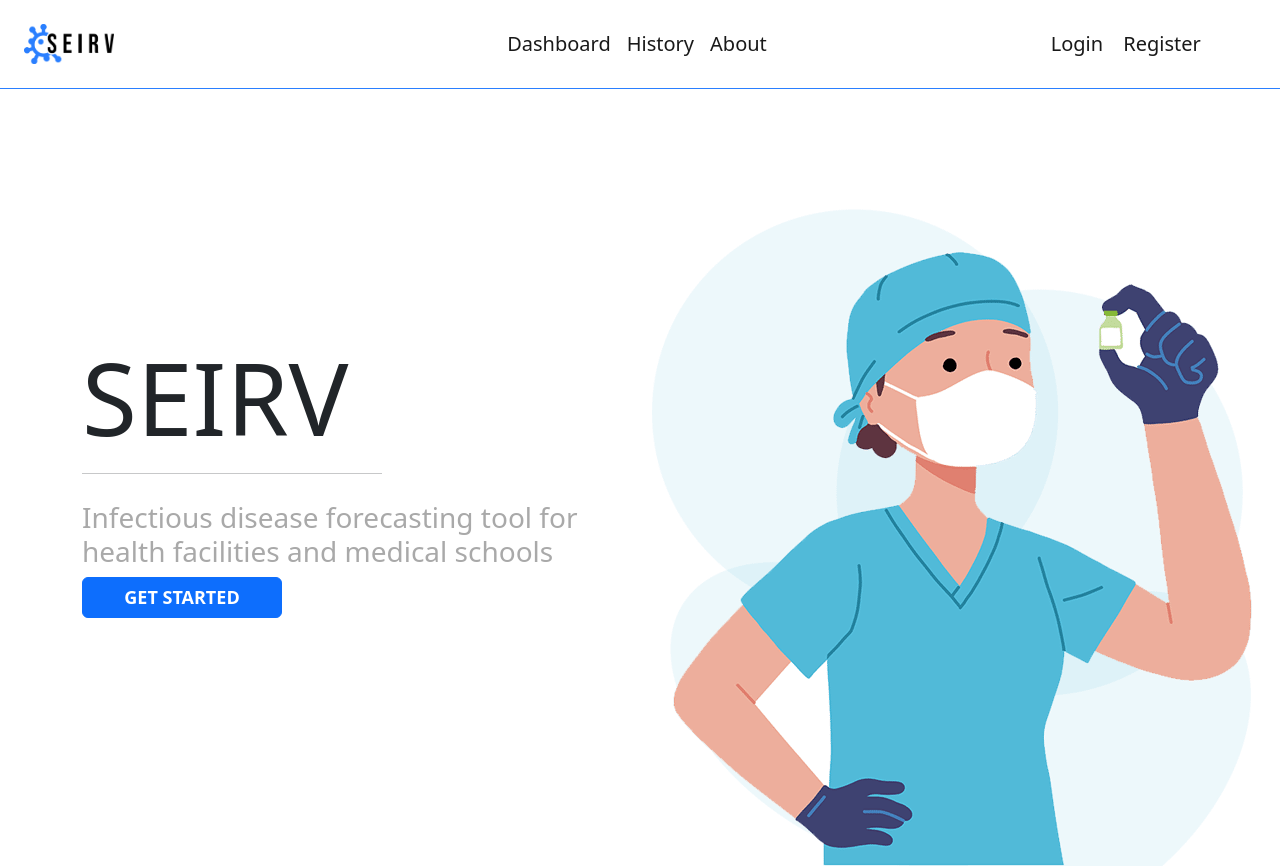
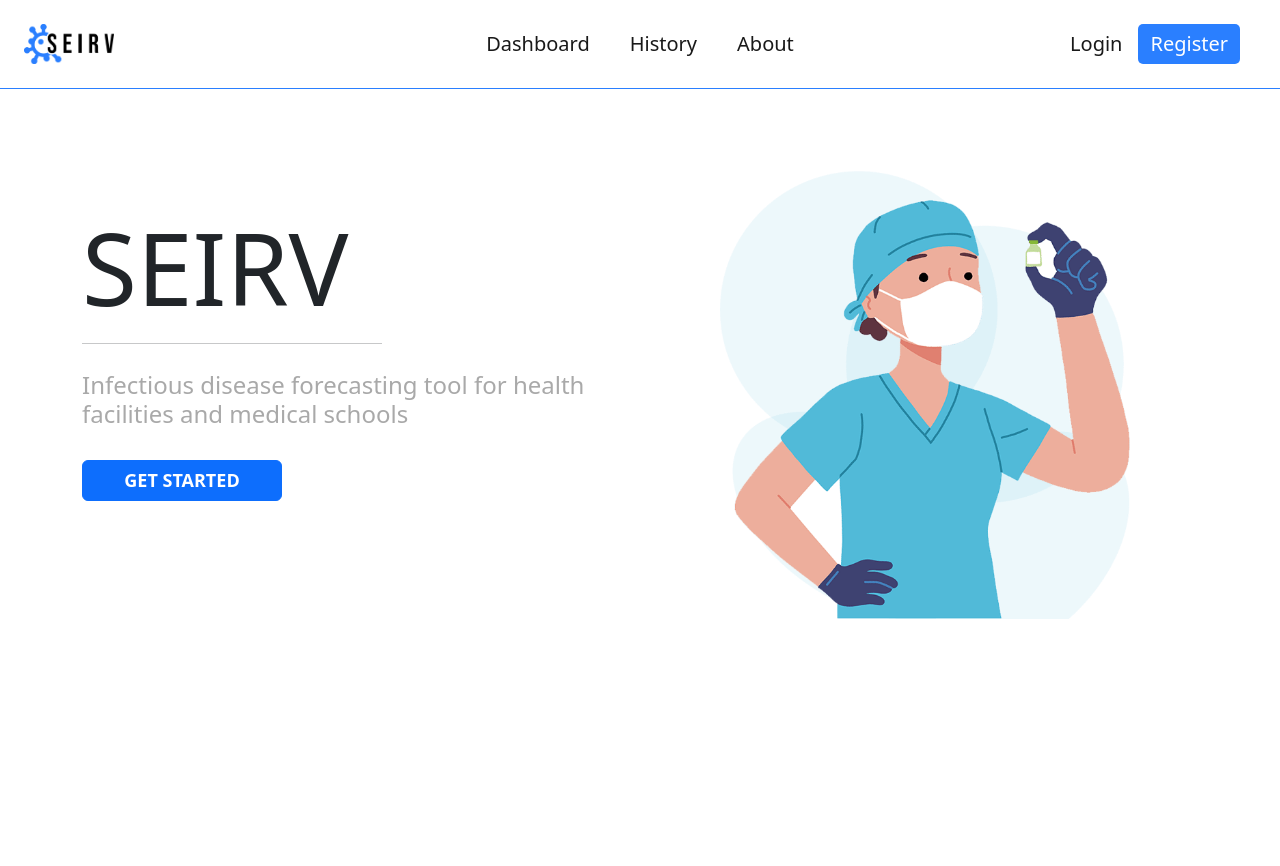
Before and after one commit to Nikolskiee/CMSC128.2-PROJECT, a Django app: page /welcome/ in a window 1280 px wide. After the commit the page ends 619 px from the top, so only its background shows below. Run offline with Django 4.2, Linux system fonts and the light colour scheme; some libraries are stand-ins or nearby versions.

Commit message:
updated navbar (oc thingz)

```diff
--- a/seirvice/seirv_app/static/style.css
+++ b/seirvice/seirv_app/static/style.css
@@ -34,6 +34,15 @@
   --dl-space-space-threeunits: 48px;
   --dl-space-space-oneandhalfunits: 24px;
 }
+
+.registerBtn{
+  background-color: #2a7fff;
+  height: 40px;
+  padding: 8px;
+  color: white;
+  font-weight: bold;
+}
+
 
 .resultsButton {
   width: 80%;
--- a/seirvice/seirv_app/templates/index.html
+++ b/seirvice/seirv_app/templates/index.html
@@ -2,6 +2,7 @@
 <html>
     <head>
         <!-- CSS only -->
+        <link rel="stylesheet" type="text/css" href="{% static 'style.css' %}" />
         <link href="https://cdn.jsdelivr.net/npm/bootstrap@5.2.3/dist/css/bootstrap.min.css" rel="stylesheet" integrity="sha384-rbsA2VBKQhggwzxH7pPCaAqO46MgnOM80zW1RWuH61DGLwZJEdK2Kadq2F9CUG65" crossorigin="anonymous">
         <!-- JavaScript Bundle with Popper -->
         <script src="https://cdn.jsdelivr.net/npm/bootstrap@5.2.3/dist/js/bootstrap.bundle.min.js" integrity="sha384-kenU1KFdBIe4zVF0s0G1M5b4hcpxyD9F7jL+jjXkk+Q2h455rYXK/7HAuoJl+0I4" crossorigin="anonymous"></script>
@@ -9,20 +10,24 @@
     </head>
     <body>
         <nav class="navbar navbar-expand-lg navbar-light p-4" style="background-color:white;  border-bottom: 1px solid #2a7fff;">
-            <div class="col-md-2">
+            <div class="col-md-2 d-flex justify-content-left">
                 <a href="{% url 'home'%}"><img src ="{% static 'logo-1500h.png' %}" height="40px"></a>
             </div>
-            <div class="col-md-8 d-flex justify-content-center" style="padding-left: 10px">
-                <a href="{% url 'dashboard'%}" class="navbar-brand">Dashboard</a>
-                <a href="{% url 'history'%}" class="navbar-brand">History</a>
-                <a href="{% url 'about'%}" class="navbar-brand">About</a>
+            <div class="col-md-8 d-flex justify-content-center">
+                <a href="{% url 'dashboard'%}" class="navbar-brand" style="margin: 0px 20px;">Dashboard</a>
+                <a href="{% url 'history'%}" class="navbar-brand" style="margin: 0px 20px;">History</a>
+                <a href="{% url 'about'%}" class="navbar-brand" style="margin: 0px 20px;">About</a>
             </div>
-            <div class="col-md-2">
+            <div class="col-md-2 d-flex justify-content-end">
                 {% if request.user.is_authenticated %}
-                <a href="{% url 'logout'%}" class="navbar-brand">Logout</a>
+                <a href="{% url 'logout'%}" class="navbar-brand" >Logout</a>
                 {% else %}
                 <a href="{% url 'login'%}" class="navbar-brand">Login</a>
-                <a href="{% url 'signup'%}" class="navbar-brand">Register</a>
+                <a href="{% url 'signup'%}"
+                    class="navbar-brand"
+                    style="background-color: #2a7fff; border-radius: 5px; height: 40px; padding-left: 12px; padding-right: 12px; color: white;">
+                    Register
+                </a>
                 {% endif %}
             </div>
         </nav>
@@ -31,15 +36,16 @@
                 <div class="col-md-6 justify-content-center">
                     <h1 style="font-size:100px;">SEIRV</h1>
                     <hr style="width:300px; height: 12px;">
-                    <h3 style="color:darkgrey">Infectious disease forecasting tool for health facilities and medical schools</h3>
+                    <h4 style="color:darkgrey">Infectious disease forecasting tool for health facilities and medical schools</h4>
+                    <br>
                     {% if request.user.is_authenticated %}
                     <a href="{% url 'home' %}" class="btn btn-primary" style="font-size:large;width:200px; vertical-align:middle"><b>GET STARTED</b></a>
                     {% else %}
                     <a href="{% url 'signup' %}" class="btn btn-primary" style="font-size:large;width:200px; vertical-align:middle"><b>GET STARTED</b></a>
                     {% endif %}
                 </div>
-                <div class="col-md-6">
-                    <img src ="{% static 'doctor-600w.png' %}" height="100%">
+                <div class="col-md-6 d-flex justify-content-center">
+                    <img src ="{% static 'doctor-600w.png' %}" width="75%">
                 </div>
             </div>
         </div>
--- a/seirvice/seirv_app/views.py
+++ b/seirvice/seirv_app/views.py
@@ -234,5 +234,6 @@ def download_pdf(request, disease, pk):
 def about(request):
     return render(request, 'about.html')
 
+@login_required(login_url='/login')
 def dashboard(request):
     return render(request, 'dashboard.html')
```
Also changed, not shown: seirvice/seirv_app/templates/about.html (+12 -8 lines), seirvice/seirv_app/templates/dashboard.html (+18 -14 lines), seirvice/seirv_app/templates/dengue.html (+14 -10 lines), seirvice/seirv_app/templates/history.html (+16 -11 lines), seirvice/seirv_app/templates/simulation.html (+15 -11 lines).
